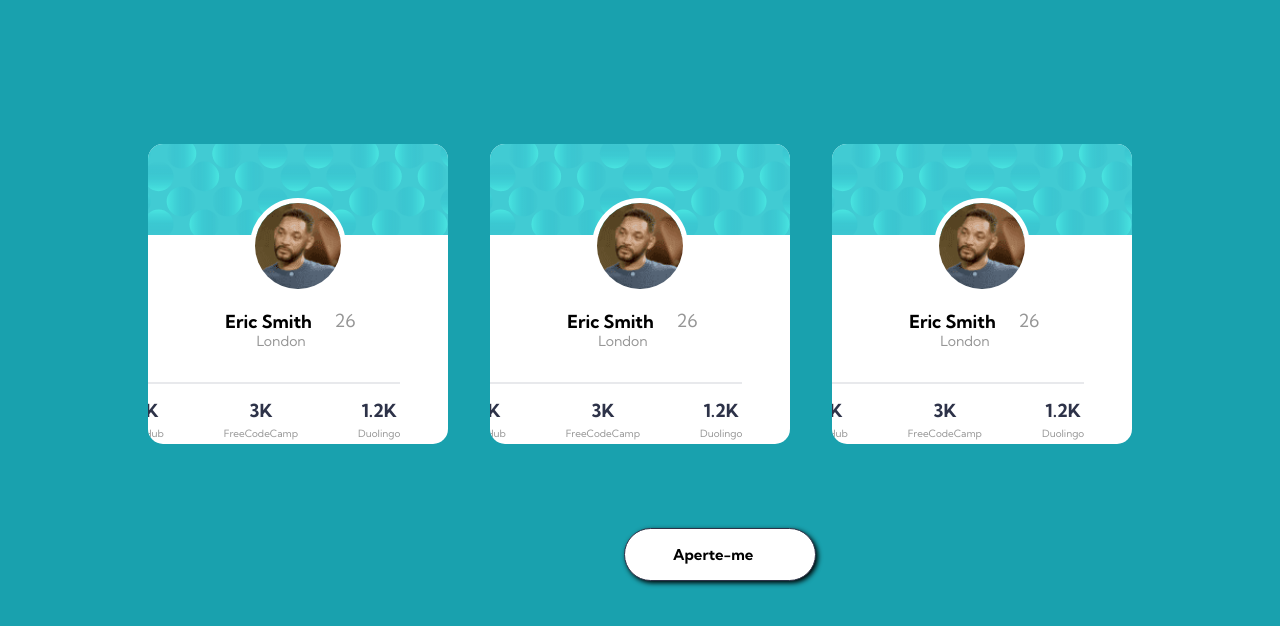
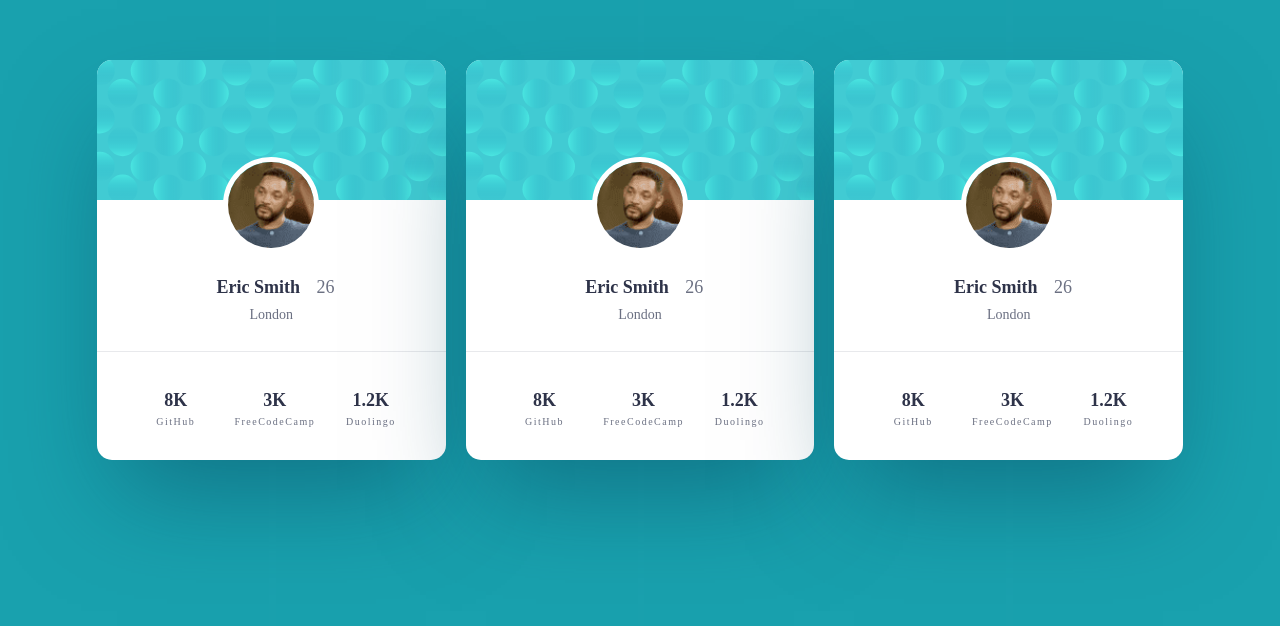
Before and after one commit to Gustavo-S-Nascimento/Card-challenge, a plain HTML site: page index.html in a window 1280 px wide. Shown: the part 140-766 px from the top of the page. Drawn offline with Linux system fonts and the light colour scheme; a web font is replaced by a local one.

Commit message:
Versão Refeita

```diff
--- a/assets/images/styles/styles.css
+++ b/assets/images/styles/styles.css
@@ -1,10 +1,4 @@
 @import url('https://fonts.cdnfonts.com/css/kumbh-sans');
-
-* {
-    box-sizing: border-box;
-    margin: 0;
-    padding: 0;
-}
 
 :root {
     --dark-cyan: hsl(185, 75%, 39%);
@@ -13,160 +7,168 @@
     --dark-gray: hsl(0, 0%, 59%);
 }
 
+* {
+    box-sizing: border-box;
+    margin: 0;
+    padding: 0;
+}
+
+
 body {
     background-color: #19A1AE;
     font-family: 'Kumbh Sans', sans-serif;
-    box-sizing: border-box;
+    display: flex;
+    flex-direction: row;
+    font-size: 8px;
+    width: 100vw;
+    height: 100vh;
+}
+
+.main {
     display: flex;
     flex-direction: row;
     justify-content: center;
     align-items: center;
-    font-size: 8px;
-    margin-top: 33vh;
+    width: 100vw;
+    height: 100vh;
+    gap: 20px;
+    flex-wrap: wrap;
 }
 
 .card {
-    margin: 20px;
+    display: flex;
+    flex-direction: column;
+    align-items: center;
+    width: 21.8rem;
+    height: 25rem;
     background-color: #FFF;
-    width: 300px;
-    height: 300px;
-    justify-content: center;
-    align-items: center;
     border-radius: 15px;
+    box-shadow: 0px 50px 100px -20px rgba(8, 70, 94, 0.50);
     overflow: hidden;
-    display: inline-flex;
-}
-
-.img-fundo {
-    justify-content: flex-start;
-    align-self: center;
-    position: relative;
-    bottom: 8rem;
-    left: 12rem;
-    width: fit-content;
+    flex-shrink: 0;
 }
 
 .imgbx {
+    width: 6rem;
+    height: 6rem;
+    display: flex;
+    border-radius: 50px;
+    border: 5px solid #FFF;
     overflow: hidden;
-    display: flex;
-    width: 96px;
-    height: 96px;
-    box-sizing: border-box;
+    margin-top: -2.813rem;
     flex-shrink: 0;
-    border-radius: 96px;
-    border: 5px solid #FFF;
-    justify-content: center;
-    right: 2.5rem;
-    bottom: 3rem;
-    position: relative;
 }
 
 .conteiner {
-    text-align: center;
-    position: relative;
-    right: 15rem;
-    top: 9rem;
+    display: flex;
+    flex-direction: column;
+    justify-content: center;
+    align-items: center;
 }
 
 .principal {
-    position: relative;
-    bottom: 6rem;
+    display: inline-flex;
+    padding: 0rem 0.03125rem 0.0625rem 0.5625rem;
+    justify-content: flex-end;
+    align-items: flex-start;
+    gap: 1.03125rem;
+    padding-top: 24px;
+    padding-bottom: 9px;
 }
 
-.conteiner h2 {
-    font-size: 18px;
-    color: var(--verydark-desaturatedblue);
-    font-weight: bold;
-    padding-bottom: 15px;
+.nome {
+    color: #2E3349;
+    text-align: center;
+    font-family: Kumbh Sans;
+    font-size: 1.125rem;
+    font-style: normal;
+    font-weight: 700;
+    line-height: normal;
 }
 
-.conteiner span {
-    font-size: 18px;
-    color: var(--dark-gray);
-    position: relative;
+.idade {
+    color: #6B7082;
+    text-align: center;
+    font-family: Kumbh Sans;
+    font-size: 1.125rem;
+    font-style: normal;
+    font-weight: 400;
+    line-height: normal;
 }
 
-.conteiner p {
-    font-size: 14px;
-    color: var(--dark-gray);
-    position: relative;
+.local {
+    color: #6B7082;
+    text-align: center;
+    font-family: Kumbh Sans;
+    font-size: 0.875rem;
+    font-style: normal;
+    font-weight: 400;
+    line-height: normal;
 }
 
 .social-media {
-    border-top: solid #E8E9EC;
-    border-width: 2px 0 0 0;
     display: flex;
-    text-align: center;
+    width: 249px;
+    height: 42px;
+    flex-shrink: 0;
+    justify-content: space-between;
     align-items: center;
-    height: 3rem;
-    position: relative;
-    bottom: 4rem;
-    right: 1rem;
-    gap: 60px;
+    padding-top: 24px;
 }
 
-.social-media h3 {
-    color: var(--verydark-desaturatedblue);
+.github {
+    display: inline-flex;
+    padding: 1px 8.5px 2px 9.5px;
+    flex-direction: column;
+    justify-content: center;
+    align-items: center;
+    gap: 5px;
+}
+
+.freecodecamp {
+    display: inline-flex;
+    padding: 1px 0px 2px 0px;
+    flex-direction: column;
+    justify-content: center;
+    align-items: center;
+    gap: 5px;
+}
+
+.duolingo {
+    display: inline-flex;
+    padding: 1px 0px 2px 0px;
+    flex-direction: column;
+    justify-content: center;
+    align-items: center;
+    gap: 5px;
+}
+
+.social-media h2 {
+    color: #2E3349;
+    text-align: center;
+    font-family: Kumbh Sans;
     font-size: 18px;
-    padding-top: 25px;
-    padding-bottom: 5px;
+    font-style: normal;
+    font-weight: 700;
+    line-height: normal;
 }
 
 .social-media p {
-    color: var(--dark-gray);
+    color: #6B7082;
+    text-align: center;
+    font-family: Kumbh Sans;
     font-size: 10px;
+    font-style: normal;
+    font-weight: 400;
+    line-height: normal;
+    letter-spacing: 1.5px;
 }
 
-#nome {
-    position: relative;
-    top: 24px;
-    padding-right: 25px;
-    font-size: 18px;
-    font-weight: 700;
+.divider {
+    width: 350px;
+    height: 1px;
+    flex-shrink: 0;
+    background: #E8E9EC;
+    margin-top: 28px;
+    margin-bottom: 24px;
 }
-
-#idade {
-    position: relative;
-    left: 4rem;
-    top: 0rem;
-}
-
-.aperte {
-    display: flex;
-    position: relative;
-    top: 4rem;
-    width: 12rem;
-    left: 31rem;
-    padding: 1rem 3rem 1rem 3rem;
-    border: 0.1rem solid var(--verydark-desaturatedblue);
-    border-radius: 150px;
-    background-color: #FFF;
-    font-size: 15px;
-    font-weight: 700;
-    text-decoration: none;
-    color: #000;
-    box-shadow: 2px 2px 5px #000;
-}
-
-.aperte:hover {
-    cursor: pointer;
-    box-shadow: 3px 3px 6px #000;
-    background-color: #00BFFF;
-    color: #FFF;
-}
-
-@media (max-width: 1016px) {
-
-    body {
-        margin-top: 0;
-    }
-
-    .card {
-        display: flex;
-    }
-
-    .aperte {
-        left: 6rem;
-        top: -1rem;
-    }
-}
--- a/index.html
+++ b/index.html
@@ -1,16 +1,14 @@
 <!DOCTYPE html>
 <html lang="en">
-
 <head>
   <meta charset="UTF-8">
   <!-- displays site properly based on user's device -->
   <meta name="viewport" content="width=device-width, initial-scale=1.0">
-  <link href="./assets/images/styles/styles.css" rel="stylesheet" />
+  <link href="./assets/images/styles/styles.css" rel="stylesheet">
   <link rel="icon" type="image/png" sizes="32x32" href="./images/favicon-32x32.png">
-  <link rel="preconnect" href="https://fonts.googleapis.com%22%3E/">
-  <link rel="preconnect" href="https://fonts.gstatic.com/" crossorigin>
-  <link href="https://fonts.googleapis.com/css2?family=Kumbh+Sans:wght@400;700&display=swap" rel="stylesheet">
-
+  <link rel="preconnect" href="fonts.googleapis.com%22%3E/">
+  <link rel="preconnect" href="fonts.gstatic.com/" crossorigin>
+  <link href="fonts.googleapis.com/css2?family=Kumbh+Sans:wght@400;700&display=swap" rel="stylesheet">
   <title>Profile card component</title>
 </head>
 
@@ -18,90 +16,94 @@
   <div class="main">
     <div class="card">
       <div class="img-fundo">
-        <img src="./assets/images/bg-pattern-card.svg">
+        <img src="./assets/images/bg-pattern-card.svg" alt="background pattern card">
       </div>
       <div class="imgbx">
-        <img src="./assets/images/image-victor.jpg">
+        <img src="./assets/images/image-victor.jpg" alt="Eric Smith">
       </div>
-      <section class="conteiner">
+      <div class="conteiner">
         <div class="principal">
-          <h3 id="nome">Eric Smith</h2>
-            <span id="idade">26</span>
-            <p>London</p>
+          <h3 class="nome">Eric Smith</h3>
+          <h6 class="idade">26</h6>
         </div>
-        <section class="social-media">
-          <section class="github">
-            <h3>8K</h3>
+        <p class="local">London</p>
+        <div class="divider"></div>
+        <div class="social-media">
+          <div class="github">
+            <h2>8K</h2>
             <p>GitHub</p>
-          </section>
-          <section class="freecodecamp">
-            <h3>3K</h3>
+          </div>
+          <div class="freecodecamp">
+            <h2>3K</h2>
             <p>FreeCodeCamp</p>
-          </section>
-          <section class="duolingo">
-            <h3>1.2K</h3>
+          </div>
+          <div class="duolingo">
+            <h2>1.2K</h2>
             <p>Duolingo</p>
-          </section>
-        </section>
+          </div>
+        </div>
+      </div>
     </div>
     <div class="card">
       <div class="img-fundo">
-        <img src="./assets/images/bg-pattern-card.svg">
+        <img src="./assets/images/bg-pattern-card.svg" alt="background pattern card">
       </div>
       <div class="imgbx">
-        <img src="./assets/images/image-victor.jpg">
+        <img src="./assets/images/image-victor.jpg" alt="Eric Smith">
       </div>
-      <section class="conteiner">
+      <div class="conteiner">
         <div class="principal">
-          <h3 id="nome">Eric Smith</h2>
-            <span id="idade">26</span>
-            <p>London</p>
+          <h3 class="nome">Eric Smith</h3>
+          <h6 class="idade">26</h6>
         </div>
-        <section class="social-media">
-          <section class="github">
-            <h3>8K</h3>
+        <p class="local">London</p>
+        <div class="divider"></div>
+        <div class="social-media">
+          <div class="github">
+            <h2>8K</h2>
             <p>GitHub</p>
-          </section>
-          <section class="freecodecamp">
-            <h3>3K</h3>
+          </div>
+          <div class="freecodecamp">
+            <h2>3K</h2>
             <p>FreeCodeCamp</p>
-          </section>
-          <section class="duolingo">
-            <h3>1.2K</h3>
+          </div>
+          <div class="duolingo">
+            <h2>1.2K</h2>
             <p>Duolingo</p>
-          </section>
-        </section>
+          </div>
+        </div>
+      </div>
     </div>
     <div class="card">
       <div class="img-fundo">
-        <img src="./assets/images/bg-pattern-card.svg">
+        <img src="./assets/images/bg-pattern-card.svg" alt="background pattern card">
       </div>
       <div class="imgbx">
-        <img src="./assets/images/image-victor.jpg">
+        <img src="./assets/images/image-victor.jpg" alt="Eric Smith">
       </div>
-      <section class="conteiner">
+      <div class="conteiner">
         <div class="principal">
-          <h3 id="nome">Eric Smith</h2>
-            <span id="idade">26</span>
-            <p>London</p>
+          <h3 class="nome">Eric Smith</h3>
+          <h6 class="idade">26</h6>
         </div>
-        <section class="social-media">
-          <section class="github">
-            <h3>8K</h3>
+        <p class="local">London</p>
+        <div class="divider"></div>
+        <div class="social-media">
+          <div class="github">
+            <h2>8K</h2>
             <p>GitHub</p>
-          </section>
-          <section class="freecodecamp">
-            <h3>3K</h3>
+          </div>
+          <div class="freecodecamp">
+            <h2>3K</h2>
             <p>FreeCodeCamp</p>
-          </section>
-          <section class="duolingo">
-            <h3>1.2K</h3>
+          </div>
+          <div class="duolingo">
+            <h2>1.2K</h2>
             <p>Duolingo</p>
-          </section>
-        </section>
+          </div>
+        </div>
+      </div>
     </div>
-    <a href="https://gustavo-s-nascimento.github.io/Hotel-card/" class="aperte">Aperte-me</a>
   </div>
 </body>
-
 </html>
```
